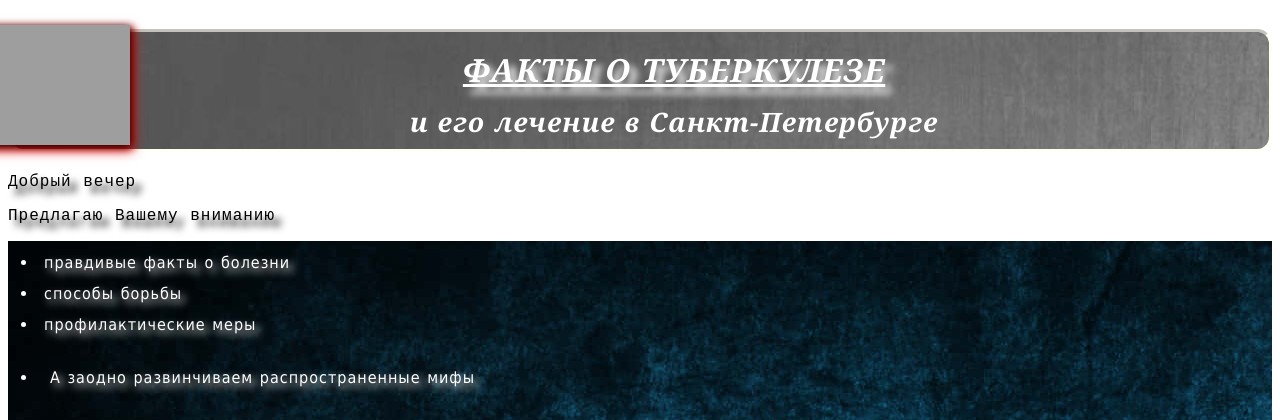
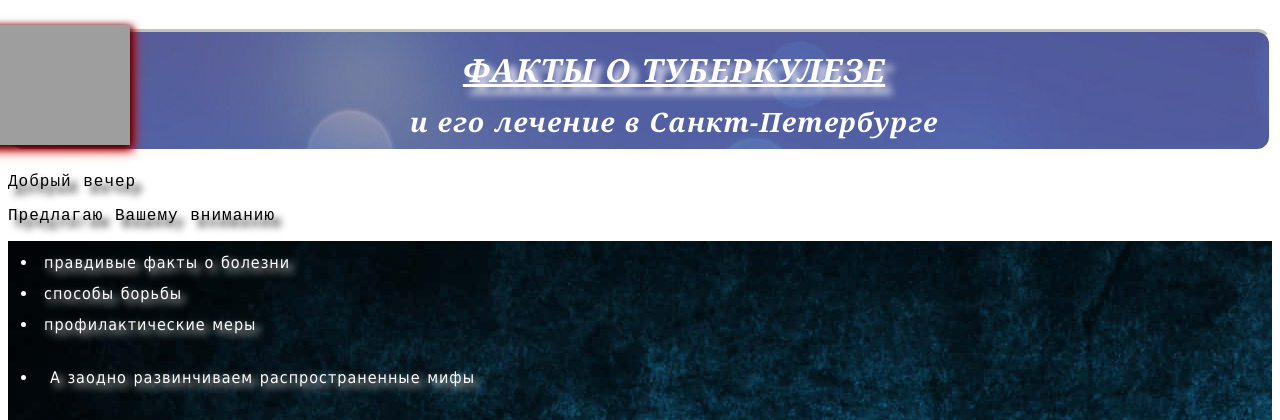
Before and after one commit to AlexZwerb/AlexZwerb.github.io, a PHP site: page / in a window 1280 px wide. Shown: the top 420 px of the page. Run offline with PHP 8.4, Linux system fonts and the light colour scheme; grey boxes are pictures that could not be loaded.

Commit message:
repack0207

```diff
--- a/style.css
+++ b/style.css
@@ -1,6 +1,6 @@
 ul,ul *{text-shadow:4px 4px 8px ;}
 body{margin:0 auto;max-width:100%;padding:8px;}
-header h1{position:relative;background-image:url("BG/3.jpg")!important;color:white;}
+header h1{position:relative;background-image:url("BG/28.jpg")!important;color:white;}
 #pics{background-image:url("BG/16.jpg")!important;color:white;}
 .title{background-image:url("BG/11.jpg")!important;color:white;}
 #kreuz{position:absolute;z-index:500;width:160px;opacity:1;top:25px;left:-30px;filter:drop-shadow(1px 2px 4px black)drop-shadow(2px 3px 4px red)}
```
Also changed, not shown: BG/28.jpg (added), 1 other file.
